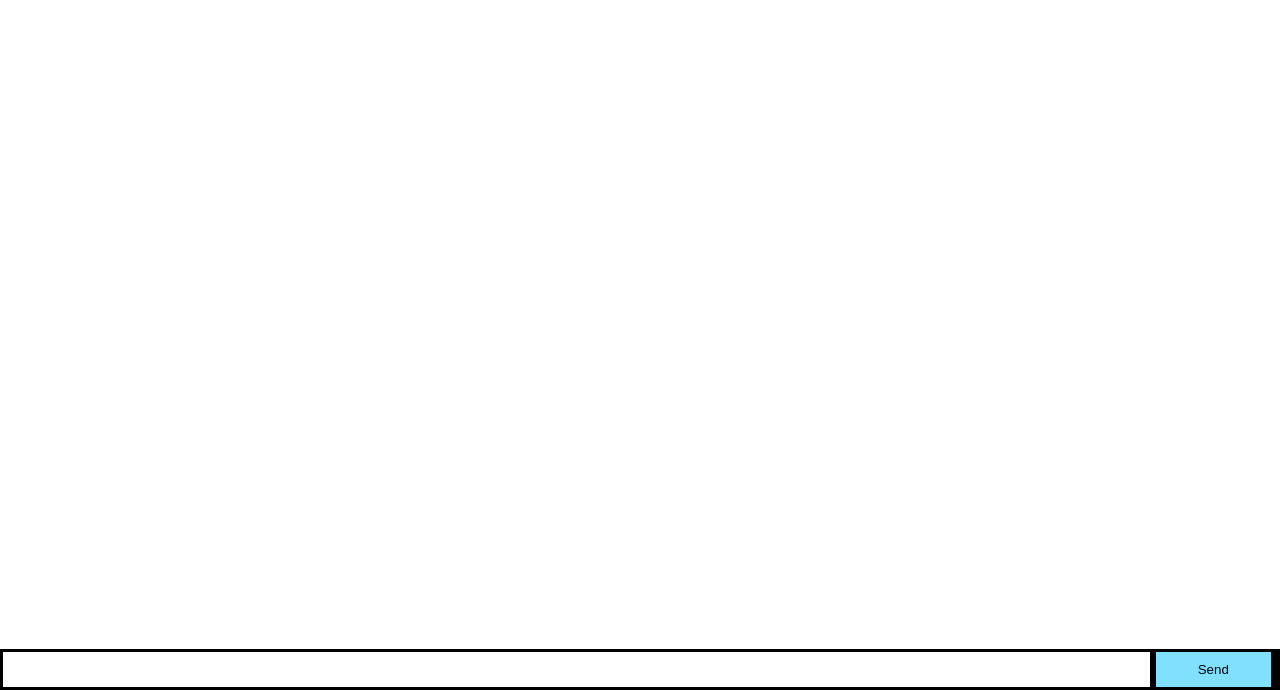
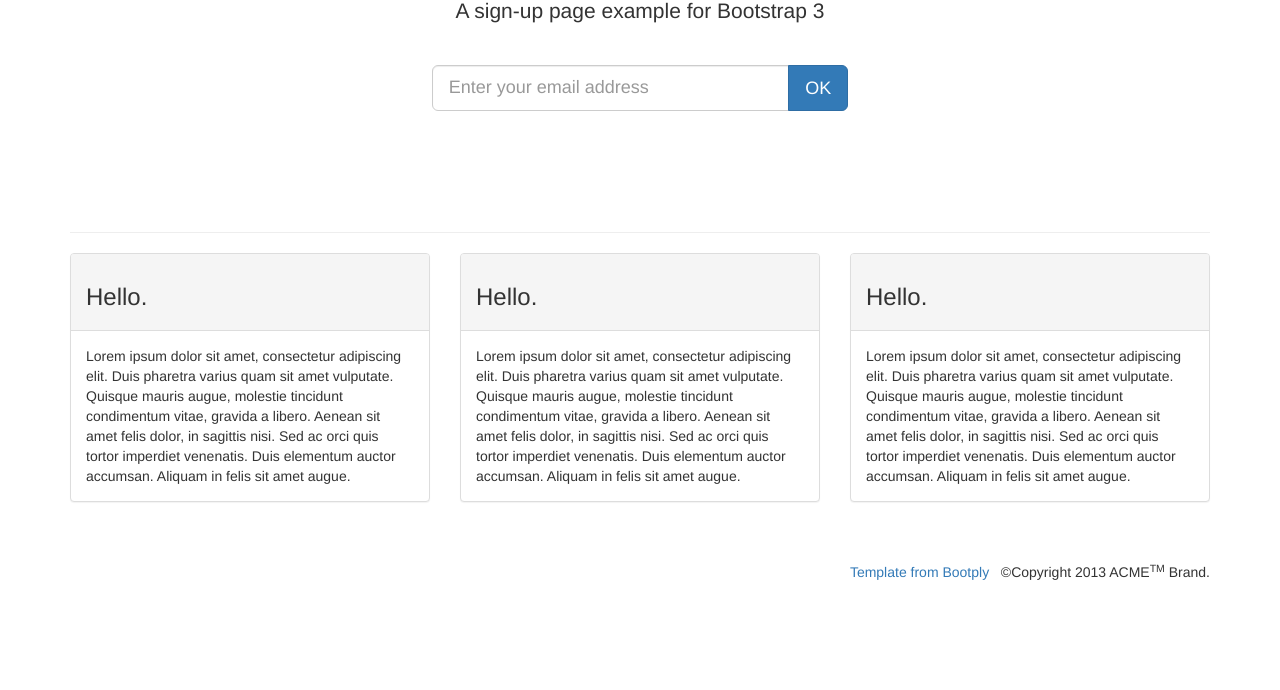
Before and after one commit to DanielOram/JavaScriptProjects, a website: page chat-app-socket-io/index.html in a window 1280 px wide. Shown: the part 110-800 px from the top of the page. Drawn offline with nearby package versions, Linux system fonts and the light colour scheme.

Commit message:
Link to local bootstrap.css not working. resorted to external link

```diff
--- a/chat-app-socket-io/index.html
+++ b/chat-app-socket-io/index.html
@@ -1,7 +1,14 @@
 <!doctype html>
 <html>
   <head>
+	  <!-- Latest compiled and minified CSS -->
+	  <link rel="stylesheet" href="https://maxcdn.bootstrapcdn.com/bootstrap/3.3.5/css/bootstrap.min.css">
+
+	  <!-- Latest compiled and minified JavaScript -->
+	  <script src="https://maxcdn.bootstrapcdn.com/bootstrap/3.3.5/js/bootstrap.min.js"></script>
+
     <title>Socket.IO chat</title>
+	<!--
     <style>
       * { margin: 0; padding: 0; box-sizing: border-box; }
       body { font: 13px Helvetica, Arial; }
@@ -12,11 +19,92 @@
       #messages li { padding: 5px 10px; }
       #messages li:nth-child(odd) { background: #eee; }
     </style>
+		-->
   </head>
   <body>
     <ul id="messages"></ul>
     <form action="">
       <input id="m" autocomplete="off" /><button>Send</button>
     </form>
+
+	<div class="container-full">
+
+	      <div class="row">
+
+	        <div class="col-lg-12 text-center v-center">
+
+	          <h1>Hello Landing</h1>
+	          <p class="lead">A sign-up page example for Bootstrap 3</p>
+
+	          <br>
+
+	          <form class="col-lg-12">
+	            <div class="input-group input-group-lg col-sm-offset-4 col-sm-4">
+	              <input type="text" class="center-block form-control input-lg" title="Enter you email." placeholder="Enter your email address">
+	              <span class="input-group-btn"><button class="btn btn-lg btn-primary" type="button">OK</button></span>
+	            </div>
+	          </form>
+	        </div>
+
+	      </div> <!-- /row -->
+
+	  	  <div class="row">
+
+	        <div class="col-lg-12 text-center v-center" style="font-size:39pt;">
+	          <a href="#"><i class="icon-google-plus"></i></a> <a href="#"><i class="icon-facebook"></i></a>  <a href="#"><i class="icon-twitter"></i></a> <a href="#"><i class="icon-github"></i></a> <a href="#"><i class="icon-pinterest"></i></a>
+	        </div>
+
+	      </div>
+
+	  	<br><br><br><br><br>
+
+	</div> <!-- /container full -->
+
+	<div class="container">
+
+	  	<hr>
+
+	  	<div class="row">
+	        <div class="col-md-4">
+	          <div class="panel panel-default">
+	            <div class="panel-heading"><h3>Hello.</h3></div>
+	            <div class="panel-body">Lorem ipsum dolor sit amet, consectetur adipiscing elit. Duis pharetra varius quam sit amet vulputate.
+	            Quisque mauris augue, molestie tincidunt condimentum vitae, gravida a libero. Aenean sit amet felis
+	            dolor, in sagittis nisi. Sed ac orci quis tortor imperdiet venenatis. Duis elementum auctor accumsan.
+	            Aliquam in felis sit amet augue.
+	            </div>
+	          </div>
+	        </div>
+	      	<div class="col-md-4">
+	        	<div class="panel panel-default">
+	            <div class="panel-heading"><h3>Hello.</h3></div>
+	            <div class="panel-body">Lorem ipsum dolor sit amet, consectetur adipiscing elit. Duis pharetra varius quam sit amet vulputate.
+	            Quisque mauris augue, molestie tincidunt condimentum vitae, gravida a libero. Aenean sit amet felis
+	            dolor, in sagittis nisi. Sed ac orci quis tortor imperdiet venenatis. Duis elementum auctor accumsan.
+	            Aliquam in felis sit amet augue.
+	            </div>
+	          </div>
+	        </div>
+	      	<div class="col-md-4">
+	        	<div class="panel panel-default">
+	            <div class="panel-heading"><h3>Hello.</h3></div>
+	            <div class="panel-body">Lorem ipsum dolor sit amet, consectetur adipiscing elit. Duis pharetra varius quam sit amet vulputate.
+	            Quisque mauris augue, molestie tincidunt condimentum vitae, gravida a libero. Aenean sit amet felis
+	            dolor, in sagittis nisi. Sed ac orci quis tortor imperdiet venenatis. Duis elementum auctor accumsan.
+	            Aliquam in felis sit amet augue.
+	            </div>
+	          </div>
+	        </div>
+	    </div>
+
+		<div class="row">
+	        <div class="col-lg-12">
+	        <br><br>
+	          <p class="pull-right"><a href="http://www.bootply.com">Template from Bootply</a> &nbsp; ©Copyright 2013 ACME<sup>TM</sup> Brand.</p>
+	        <br><br>
+	        </div>
+	    </div>
+	</div>
+
   </body>
 </html>
--- a/chat-app-socket-io/index.js
+++ b/chat-app-socket-io/index.js
@@ -1,5 +1,9 @@
 var app = require('express')();
 var http = require('http').Server(app);
+
+//add static route in server that fetches files from ./node_modules/bootstrap/dist/
+var express = require("express");
+app.use('/scripts', express.static(__dirname + '/node_modules/bootstrap/dist/'));
 
 app.get('/', function(req, res){
 	res.sendFile(__dirname + '/index.html');
```
